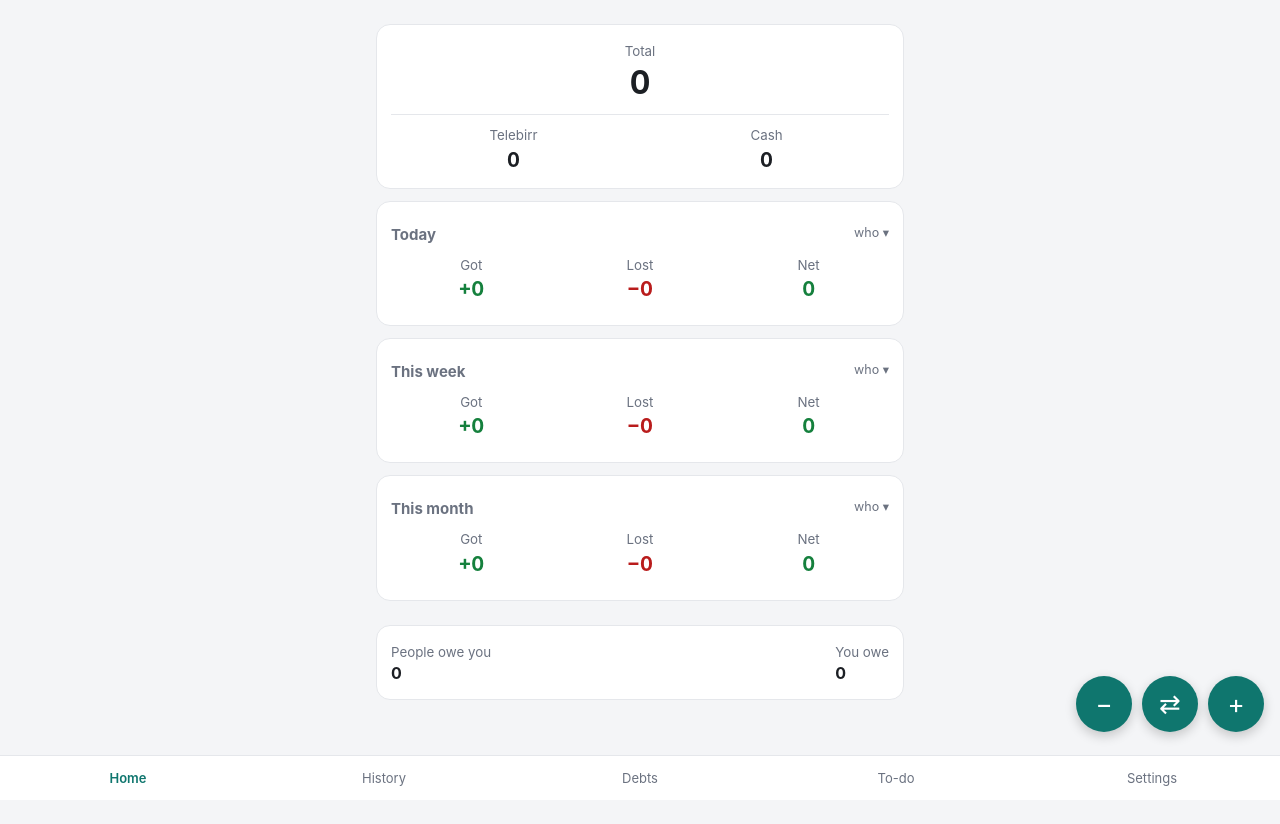
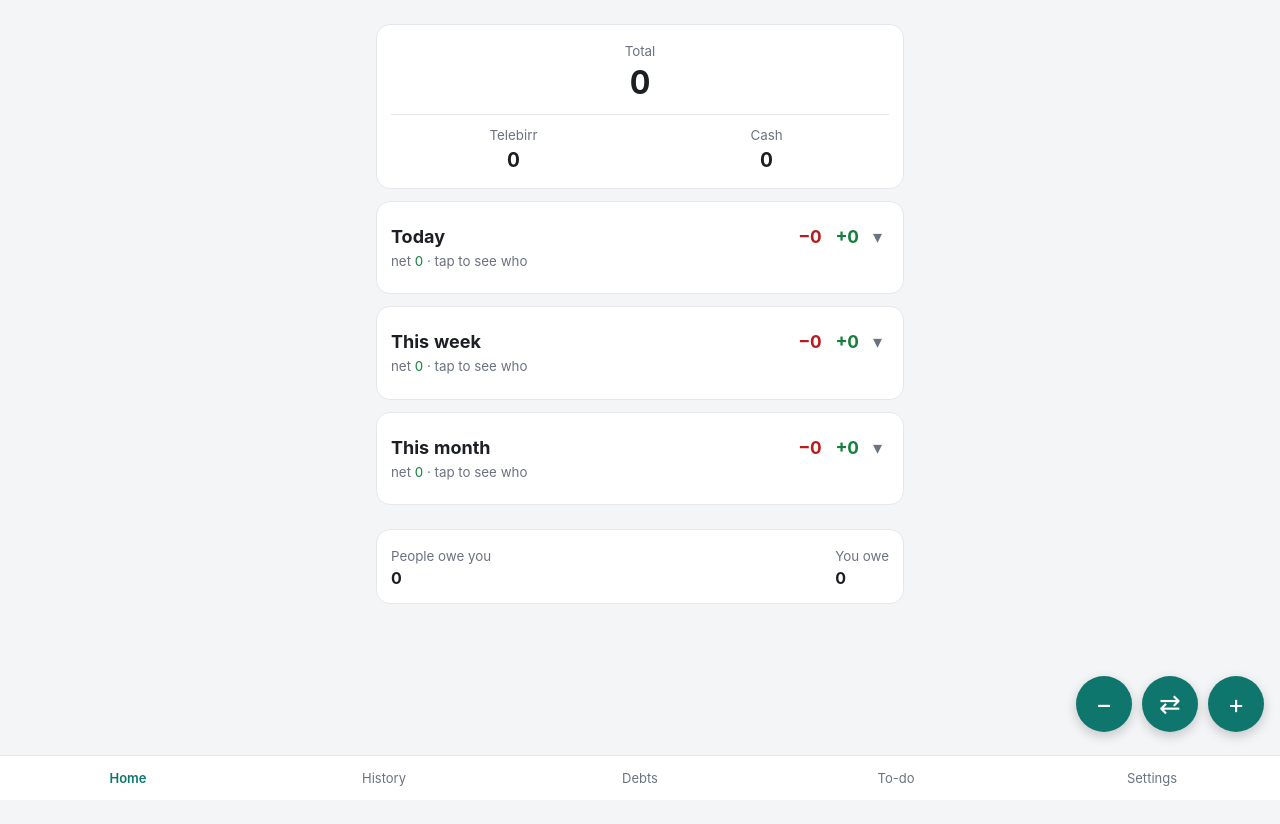
Before and after one commit to yaphet19/money-tracker, a website with bundled scripts: page index.html in a window 1280 px wide. After the commit the page ends 800 px from the top, so only its background shows below. Built offline with nearby package versions, Linux system fonts and the light colour scheme.

Commit message:
feat: one line per period on Home: name, -lost, +got, net below
Co-Authored-By: Claude Opus 5.5 <noreply@anthropic.com>

```diff
--- a/screens/home.js
+++ b/screens/home.js
@@ -13,12 +13,13 @@ function periodCard(state, key, label) {
   const t = periodTotals(state.entries, periodStart(key, today()), today());
   return `<details class="card period" data-period="${key}" ${expanded.has(key) ? 'open' : ''}>
     <summary>
-      <h3>${label} <small class="chev">who ▾</small></h3>
-      <div class="totals">
-        <div><small>Got</small><strong class="pos">+${fmt(t.in)}</strong></div>
-        <div><small>Lost</small><strong class="neg">−${fmt(t.out)}</strong></div>
-        <div><small>Net</small><strong class="${t.net < 0 ? 'neg' : 'pos'}">${signed(t.net)}</strong></div>
+      <div class="pline">
+        <strong>${label}</strong>
+        <strong class="neg" aria-label="lost">−${fmt(t.out)}</strong>
+        <strong class="pos" aria-label="got">+${fmt(t.in)}</strong>
+        <span class="chev" aria-hidden="true">▾</span>
       </div>
+      <small>net <span class="${t.net < 0 ? 'neg' : 'pos'}">${signed(t.net)}</span> · tap to see who</small>
     </summary>
     <h4>Got from</h4><ul class="list">${people(t.byPersonIn)}</ul>
     <h4>Lost to</h4><ul class="list">${people(t.byPersonOut)}</ul>
--- a/style.css
+++ b/style.css
@@ -22,15 +22,16 @@ small, .muted { color: var(--muted); }
 .center { text-align: center; margin-top: 40px; }
 .pos { color: var(--pos); }
 .neg { color: var(--neg); }
-.balances, .totals { display: grid; grid-template-columns: repeat(3, 1fr); gap: 8px; text-align: center; }
-.balances { grid-template-columns: 1fr 1fr; }
+.balances { display: grid; grid-template-columns: 1fr 1fr; gap: 8px; text-align: center; }
 .balances .total { grid-column: 1 / -1; padding-bottom: 8px; border-bottom: 1px solid var(--line); }
 .balances .total strong { font-size: 32px; }
-.balances strong, .totals strong { display: block; font-size: 20px; font-variant-numeric: tabular-nums; }
+.balances strong { display: block; font-size: 20px; font-variant-numeric: tabular-nums; }
 .period summary { list-style: none; cursor: pointer; }
 .period summary::-webkit-details-marker { display: none; }
-.period .chev { font-weight: 400; }
-.period[open] .chev { visibility: hidden; }
+.pline { display: grid; grid-template-columns: 1fr auto auto 16px; gap: 14px; align-items: baseline; font-size: 18px; font-variant-numeric: tabular-nums; }
+.pline strong:first-child { color: var(--text); }
+.period .chev { color: var(--muted); transition: transform .15s; }
+.period[open] .chev { transform: rotate(180deg); }
 .period h4 { margin: 12px 0 0; font-size: 14px; color: var(--muted); }
 .list { list-style: none; margin: 0; padding: 0; }
 .list li { display: flex; justify-content: space-between; align-items: center; gap: 8px; padding: 8px 0; border-bottom: 1px solid var(--line); }
```
